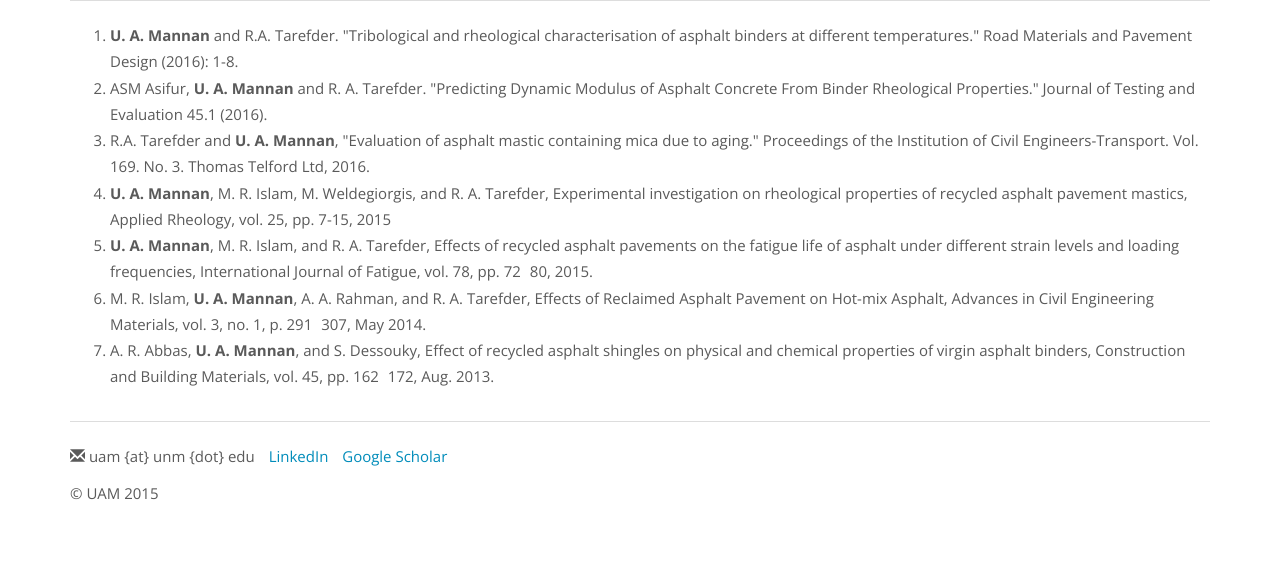
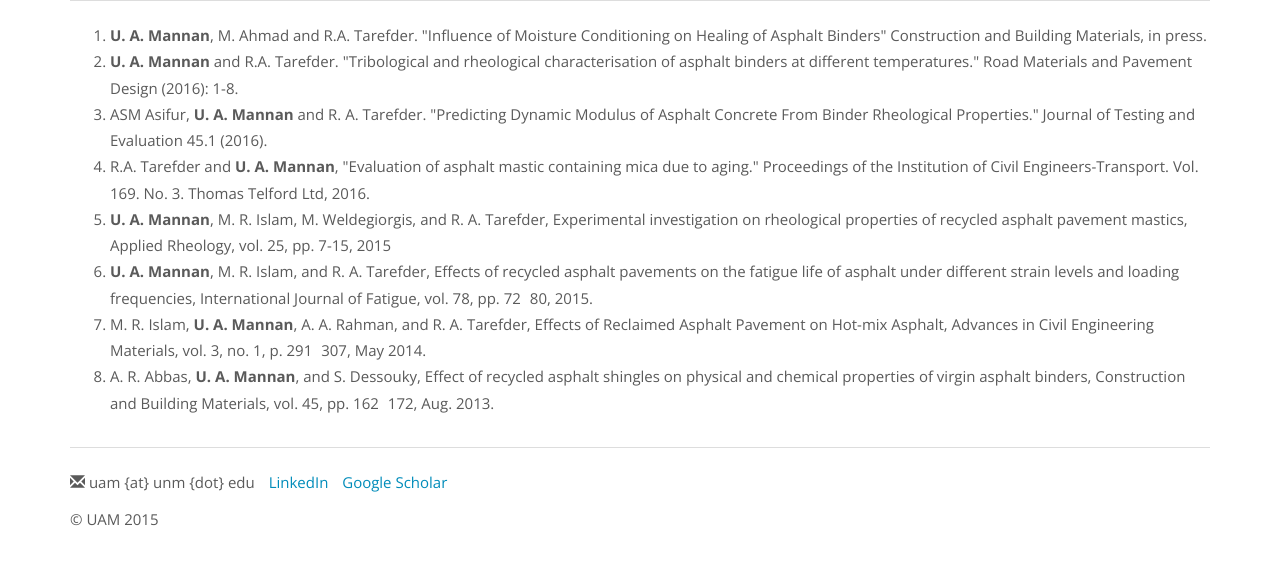
Before and after one commit to uamannan/uamannan.github.io, a plain HTML site: page journal.html in a window 1280 px wide. Shown: the part 527-1110 px from the top of the page. Before the commit the page ends 1084 px from the top, so only its background shows below. Drawn offline with nearby package versions, Linux system fonts and the light colour scheme; files whose address does not match are found by name.

Commit message:
Update journal.html

```diff
--- a/journal.html
+++ b/journal.html
@@ -104,6 +104,7 @@
             <h2>Selected Journal Publications</h2>
           </div>
           <ol>
+              <li><strong>U. A. Mannan</strong>, M. Ahmad and R.A. Tarefder. "Influence of Moisture Conditioning on Healing of Asphalt Binders" Construction and Building Materials, in press.</li>
             <li><strong>U. A. Mannan</strong> and R.A. Tarefder. "Tribological and rheological characterisation of asphalt binders at different temperatures." Road Materials and Pavement Design (2016): 1-8.</li>
 
             <li>ASM Asifur, <strong>U. A. Mannan</strong> and R. A. Tarefder. "Predicting Dynamic Modulus of Asphalt Concrete From Binder Rheological Properties." Journal of Testing and Evaluation 45.1 (2016).</li>
```
